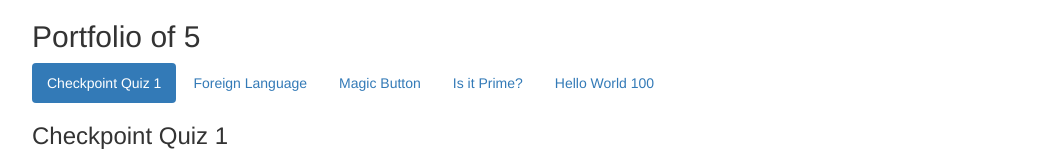
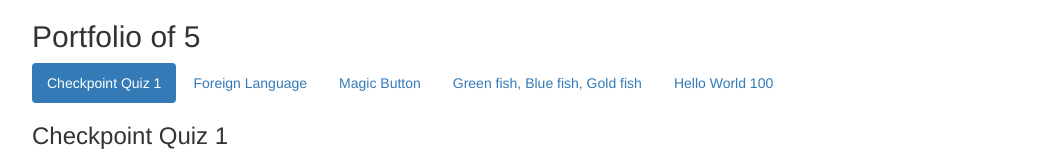
Before and after one commit to sereneo/sereneo.github.io, a plain HTML site: page index.html in a window 1280 px wide. Shown: the top 157 px of the page, without its empty margins (38-1101 px from the left). Drawn offline with nearby package versions, Linux system fonts and the light colour scheme.

Commit message:
Update index.html

```diff
--- a/index.html
+++ b/index.html
@@ -17,7 +17,7 @@
     <li class="active"><a data-toggle="pill" href="#home">Checkpoint Quiz 1</a></li>
     <li><a data-toggle="pill" href="#menu1">Foreign Language</a></li>
     <li><a data-toggle="pill" href="#menu2">Magic Button</a></li>
-    <li><a data-toggle="pill" href="#menu3">Is it Prime?</a></li>
+    <li><a data-toggle="pill" href="#menu3">Green fish, Blue fish, Gold fish</a></li>
     <li><a data-toggle="pill" href="#menu4">Hello World 100</a></li>
   </ul>
 
@@ -35,8 +35,8 @@
       <iframe src="http://sereneo.github.io/Magic%20Button.html" width=1000px height=500px>></iframe>
     </div>
     <div id="menu3" class="tab-pane fade">
-      <h3>Is it Prime?</h3>
-       <iframe src="sereneo.github.io/Is it Prime?.html" width=1000px height=500px>></iframe>
+      <h3>Green fish, Blue fish, Gold fish</h3>
+       <iframe src="http://sereneo.github.io/Green%20fish,%20Blue%20fish,%20Gold%20fish.html" width=1000px height=500px>></iframe>
     </div>
     <div id="menu4" class="tab-pane fade">
       <h3>Hello World 100</h3>
```
